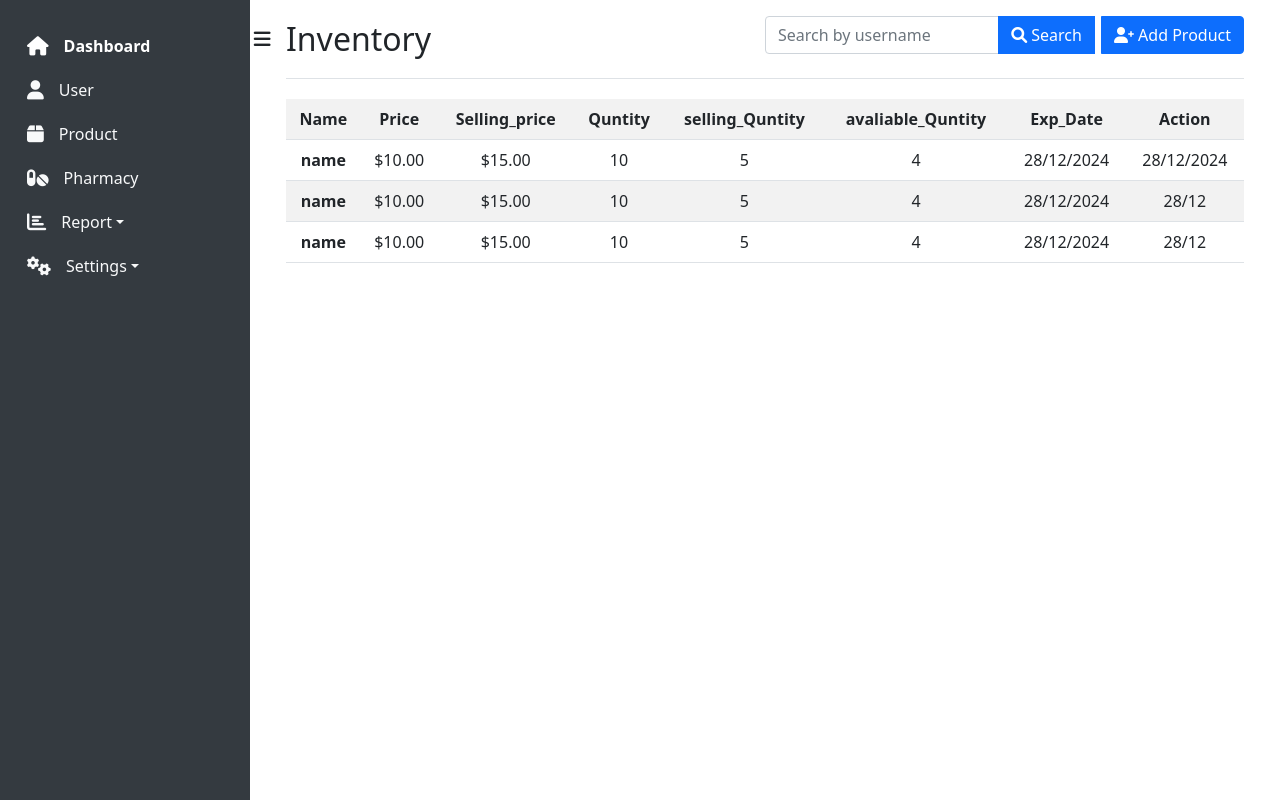
After one commit to Rajmaheta009/medical_store, a PHP site: page /inventery.php in a window 1280 px wide. The commit adds this page. Run offline with PHP 8.4, Linux system fonts and the light colour scheme.

Commit message:
add files 29/08

```diff
--- a/admin_pages/headerfile.PHP
+++ b/admin_pages/headerfile.PHP
@@ -186,7 +186,7 @@
                             </a>
                             <ul class="dropdown-menu bg-dark-custom text-light" aria-labelledby="navbarDropdown">
                                 <li><a class="dropdown-item text-light" href="#">Sales Report</a></li>
-                                <li><a class="dropdown-item text-light" href="#">Inventory Report</a></li>
+                                <li><a class="dropdown-item text-light" href="inventery.php">Inventory Report</a></li>
                                 <li><a class="dropdown-item text-light" href="#">Feedback Report</a></li>
                             </ul>
                         </li>
--- /dev/null
+++ b/admin_pages/inventery.php
@@ -0,0 +1,73 @@
+<?php
+    include 'headerfile.PHP'
+    ?>
+<div class="container-fluid">
+        <!-- Main Content -->
+        <main id="mainContent" class="col-md-9 ms-sm-auto col-lg-10 px-md-4 main-content">
+            <div class="d-flex justify-content-between flex-wrap flex-md-nowrap align-items-center pt-3 pb-2 mb-3 border-bottom">
+                <h1 class="h2">Inventory</h1>
+                <div class="input-group mb-3 w-50">
+                    <input type="text" class="form-control" placeholder="Search by username" aria-label="Search by username" aria-describedby="button-addon2">
+                    <button class="btn btn-primary" type="button" id="button-addon2">
+                        <i class="fas fa-search"></i> Search
+                    </button>
+                    <button class="btn btn-primary" type="button" id="addProductBtn" style="margin-left:6px" data-bs-toggle="modal" data-bs-target="#addProductModal">
+                        <i class="fas fa-user-plus"></i> Add Product
+                    </button>
+                </div>
+            </div>
+            <table class="table">
+                <tbody>
+                    <tr>
+                    <th scope="col">Name</th>
+                    <th scope="col">Price</th>
+                    <th scope="col">Selling_price</th>
+                    <th scope="col">Quntity</th>
+                    <th scope="col">selling_Quntity</th>
+                    <th scope="col">avaliable_Quntity</th>
+                    <th scope="col">Exp_Date</th>
+                    <th scope="col">Action</th>
+                </tr>
+                    <tr>
+                    <th scope="row">name</th>
+                    <td>$10.00</td>
+                    <td>$15.00</td>
+                    <td>10</td>
+                    <td>5</td>
+                    <td>4</td>
+                    <td>28/12/2024</td>
+                    <td>28/12/2024</td>
+                    </tr>
+                    <tr>
+                    <th scope="row">name</th>
+                    <td>$10.00</td>
+                    <td>$15.00</td>
+                    <td>10</td>
+                    <td>5</td>
+                    <td>4</td>
+                    <td>28/12/2024</td>
+                    <td>28/12
+                    </tr>
+                    <tr>
+                    <th scope="row">name</th>
+                    <td>$10.00</td>
+                    <td>$15.00</td>
+                    <td>10</td>
+                    <td>5</td>
+                    <td>4</td>
+                    <td>28/12/2024</td>
+                    <td>28/12
+                    </tr>
+                </tbody>
+            </table>
+        </main>
+<script>
+        const sidebar = document.getElementById('sidebar');
+        const mainContent = document.getElementById('mainContent');
+        const toggleBtn = document.getElementById('toggleBtn');
+
+        toggleBtn.addEventListener('click', () => {
+            sidebar.classList.toggle('collapsed');
+            mainContent.classList.toggle('shifted');
+        });
+</script>
```
Also changed, not shown: admin_pages/test.html (deleted, +0 -151 lines).
